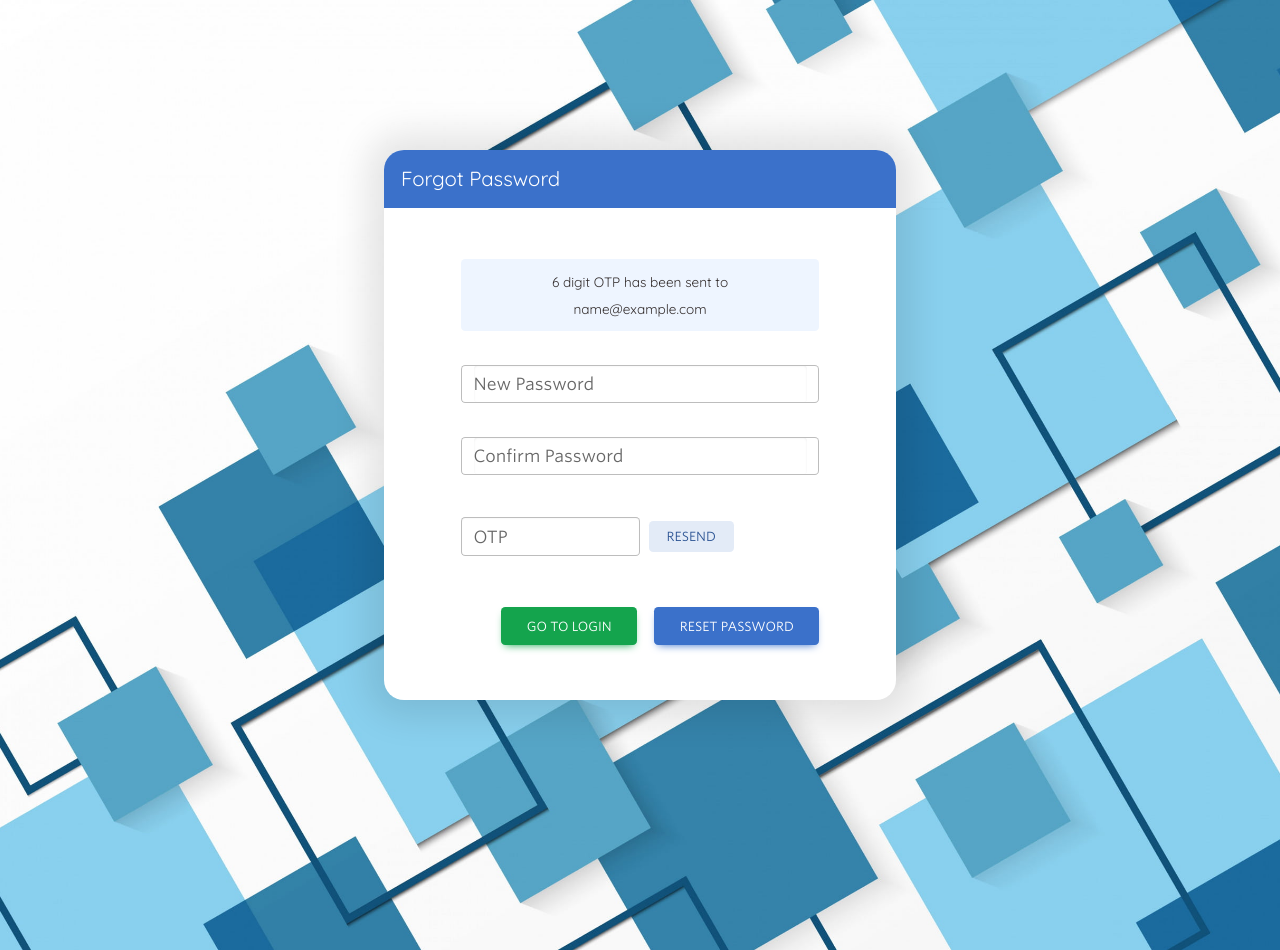
After one commit to darknorth10/Capstone_System, a Django app: a page that uses templates/Login/base.html in a window 1280 px wide. The commit adds this page. Run offline with Django 4.2, Linux system fonts and the light colour scheme; tables that the repository leaves empty hold one stand-in row (values such as "Sample post"); one stand-in notice (Sample message) is shown; some libraries are stand-ins or nearby versions.

Commit message:
reset dorgot pass done

```diff
--- a/LoginAuthentication/forms.py
+++ b/LoginAuthentication/forms.py
@@ -1,7 +1,9 @@
 from django import forms
+from django.forms import TextInput, PasswordInput
 from django.contrib.auth.forms import UserCreationForm, UserChangeForm
 
 from .models import CustomUser
+from django.core.exceptions import ValidationError
 
 
 # Modified Registration form due to custom user model
@@ -20,3 +22,13 @@ class CustomUserChangeForm(UserChangeForm):
 class LoginForm(forms.Form):
   username = forms.CharField(max_length=25, required=True)
   password = forms.CharField(max_length=25, required=True, widget=forms.PasswordInput)
+
+
+class ForgotPassForm(forms.Form):
+   password1 = forms.CharField(max_length=20, widget=PasswordInput(attrs={'class': 'form-control'}))
+   password2 = forms.CharField(max_length=20, widget=PasswordInput(attrs={'class': 'form-control'}))
+   otp = forms.CharField(max_length=6, widget=TextInput(attrs={'class': 'form-control text-center', 'maxlength': 6}))
+
+   def clean(self):
+      if self.cleaned_data.get('password2') != self.cleaned_data.get('password1'):
+          raise ValidationError('Passwords do not match')
--- a/LoginAuthentication/models.py
+++ b/LoginAuthentication/models.py
@@ -8,6 +8,6 @@ ROLE_CHOICES = [
 
 class CustomUser(AbstractUser):
   role = models.CharField(max_length=7, choices=ROLE_CHOICES, default="Cashier")
-
+  otp = models.CharField(max_length=6, null=True)
   def __str__(self):
     return self.username
--- a/LoginAuthentication/urls.py
+++ b/LoginAuthentication/urls.py
@@ -4,6 +4,8 @@ from . import views
 urlpatterns = [
   path('login/', views.login_page, name="login"),
   path('logout/', views.logout_user, name="logout"),
-  path('forgot_password/<int:id>/', views.forgot_password, name="forgot_password"),
+  path('check_email/', views.email_check, name="check_email"),
+  path('forgot_password/<username>/', views.forgot_password, name="forgot_password"),
+  path('resend_otp/<username>/', views.resend_otp, name="resend_otp"),
 
   ]
--- a/LoginAuthentication/views.py
+++ b/LoginAuthentication/views.py
@@ -1,19 +1,25 @@
 from django.shortcuts import render, redirect
 from django.contrib.auth import authenticate, login, logout
-from . import forms
+from .forms import ForgotPassForm, LoginForm
 from django.contrib import messages
 from AuditTrail.models import AuditTrail
 from django.contrib.auth.forms import PasswordChangeForm
+from .models import CustomUser
+import random
+from django.core.cache import cache
+from django.core.mail import send_mail
+from django.contrib.auth.hashers import make_password
+
 
 # Create your views here.
 
 
 def login_page(request):
-  form = forms.LoginForm()
+  form = LoginForm()
   message = ''
 
   if request.method == "POST":
-    form = forms.LoginForm(request.POST)
+    form = LoginForm(request.POST)
 
     if form.is_valid():
       user = authenticate(
@@ -30,9 +36,9 @@ def login_page(request):
       else:
         print("Wrong username or pass")
         message = "Wrong username or password"
-        form = forms.LoginForm()
+        form = LoginForm()
     else:
-      form = forms.LoginForm()
+      form = LoginForm()
 
   return render(request, 'Login/login.html', context={'form': form, 'message': message})
 
@@ -44,5 +50,116 @@ def logout_user(request):
   return render(request, 'Login/logout.html', context={'message':message})
 
 
+def email_check(request):
+  message = None
+  if request.method == 'POST':
+    username = request.POST.get('username')
+
+    if CustomUser.objects.filter(username=username).exists():
+      # check if user has email
+      curr_user = CustomUser.objects.get(username=username)
+
+      if curr_user.email is not None:
+        #=====================Send OTP to Email =================#
+
+        #otp generator
+        otp = random.randint(100000, 999999)
+        print(otp)
+
+        cache.set('otp', otp, 30)
+        curr_user.otp = cache.get('otp')
+
+        # ================ send email =================
+        a = cache.get('otp')
+        send_mail(
+          'Reset your Password',
+            f'Here is your OTP {a} please do not share it with others.',
+            '',
+            [curr_user.email],
+            fail_silently=False,
+        )
+
+        curr_user.save()
+
+        return redirect('forgot_password', username)
+
+      else:
+        message = 'Username does not exist.'
+
+
+    else:
+      message = 'Username does not exist'
+
+
+
+  return render(request, 'Login/check_email.html', context={'error_message': message})
+
+# forgot password
 def forgot_password(request, username):
-    return render(request, 'Login/resetpass.html', context)
+
+  if CustomUser.objects.filter(username=username).exists():
+    changepassuser = CustomUser.objects.get(username=username)
+
+  else:
+
+    return redirect('check_email')
+
+
+  form = ForgotPassForm()
+
+  if request.method == 'POST':
+
+    form = ForgotPassForm(request.POST)
+
+    if form.is_valid():
+      if form.cleaned_data['otp'] == changepassuser.otp:
+        new_password = form.cleaned_data['password1']
+        changepassuser.password = make_password(new_password)
+        changepassuser.save()
+        messages.success(request, 'Password has been changed successfully.')
+        return redirect('login')
+    else:
+      messages.error(request, 'OTP is invalid or incorrect.')
+
+      print(form.errors)
+
+
+  context = {
+    'form': form,
+    'changeuser': changepassuser,
+    }
+
+  reset_user = CustomUser.objects.get(username=username)
+  return render(request, 'Login/forgot_password.html', context)
+
+
+def resend_otp(request, username):
+        curr_user = CustomUser.objects.get(username=username)
+
+    #=====================Send OTP to Email =================#
+        #otp generator
+        otp = random.randint(100000, 999999)
+
+
+        if cache.get('otp') is not None:
+          print(cache.get('otp'))
+          messages.error(request, 'Error resending OTP, wait for 30 secods to resend.')
+
+        else:
+
+          cache.add('otp', otp, 30)
+          a = cache.get('otp')
+          curr_user.otp = cache.get('otp')
+          curr_user.save()
+          print(cache.get('otp'))
+
+          send_mail(
+            'Reset your Password',
+            f'Here is your new OTP {a} please do not share it with others.',
+            '',
+            [curr_user.email],
+            fail_silently=False,
+          )
+
+          messages.success(request, 'OTP has been resent successfully.')
+        return redirect('forgot_password', username)
--- a/static/css/login.css
+++ b/static/css/login.css
@@ -28,18 +28,37 @@ body {
     background-size: cover;
     height: 100vh;
     width: 100vw;
-    display: flex;
-    align-items: center;
-    justify-content: center;
 }
+
 .main {
-    width: 60%;
-    height: 550px;
+    width: 70%;
+    height: 600px;
     background: white;
+    margin: 150px auto;
     border-radius: 20px;
     box-shadow: 0px 0px 35px 17px rgba(0,0,0,0.1);
     display: flex;
     animation: fade-in-right 0.6s cubic-bezier(0.390, 0.575, 0.565, 1.000) both;
+}
+
+.forgot {
+  width: 40%;
+  height: 550px;
+  background: white;
+  border-radius: 20px;
+  box-shadow: 0px 0px 35px 17px rgba(0,0,0,0.1);
+  animation: fade-in-right 0.6s cubic-bezier(0.390, 0.575, 0.565, 1.000) both;
+  margin: 150px auto;
+}
+
+.forgot_email {
+  width: 40%;
+  height: 290px;
+  background: white;
+  border-radius: 20px;
+  box-shadow: 0px 0px 35px 17px rgba(0,0,0,0.1);
+  animation: fade-in-right 0.6s cubic-bezier(0.390, 0.575, 0.565, 1.000) both;
+  margin: 150px auto;
 }
 
 .left, .right {
@@ -86,7 +105,7 @@ body {
   flex-direction: column;
 }
 .right-upper {
-  height: 40%;
+  height: 35%;
   display: flex;
   flex-direction: column;
   align-items: center;
@@ -134,7 +153,6 @@ body {
 
 #login-form button {
   width: 100%;
-  margin: 20px 0;
   padding: 10px;
   background: #0142ab;
   border:0;
@@ -190,3 +208,13 @@ body {
     opacity: 1;
   }
 }
+
+#alert_box {
+  position: absolute;
+  top: -10%;
+  left: 23%;
+  width: 60%;
+  text-align: center;
+  z-index: 999;
+  transition: all 0.6s;
+}
--- a/templates/Login/base.html
+++ b/templates/Login/base.html
@@ -8,17 +8,40 @@
 
     <!-- system icon -->
     <link rel="icon" type="image/x-icon" href="{% static 'images/dtlogo.png'%}">
+
+    <!-- Bootstrap -->
+    <link href="https://cdnjs.cloudflare.com/ajax/libs/mdb-ui-kit/6.1.0/mdb.min.css" rel="stylesheet"/>
+
+    <!-- fonts -->
+    <link rel="preconnect" href="https://fonts.googleapis.com"><link rel="preconnect" href="https://fonts.gstatic.com" crossorigin><link href="https://fonts.googleapis.com/css2?family=Montserrat:wght@200;300;400&family=Quicksand&family=Barlow:wght@300;400;500&family=Ubuntu+Mono&display=swap" rel="stylesheet">
+
     <!-- Custom Styles -->
     <link rel="stylesheet" href="{% static 'css/login.css' %}"/>
   </head>
   <body>
+    {% if messages %}
+
+          {% for message in messages  %}
+          <div class="alert alert-{%  if message.tags == 'error'%}{{ 'danger' }}{% else %}{{ message.tags }}{% endif %} shadow-lg border d-flex align-items-center" id="alert_box">
+            <h5 class="flex-grow-1">{{ message }}</h5>
+            <a href="#" class="btn-close" style="font-size: 0.7rem;" id="close_alert"></a>
+          </div>
+          {% endfor %}
+
+    {% endif %}
+
     {% block content %}
     {% endblock content %}
+
+    <script type="text/javascript" src="https://cdnjs.cloudflare.com/ajax/libs/mdb-ui-kit/6.1.0/mdb.min.js"></script>
+    <script src="{% static 'js/jquery.min.js'%}"></script>
+    <script>
+      $(document).ready(function() {
+        $("#id_username").focus()
+      })
+    </script>
+    <script src="{% static 'js/script.js' %}"></script>
+
   </body>
-  <script src="{% static 'js/jquery.min.js'%}"></script>
-  <script>
-    $(document).ready(function() {
-      $("#id_username").focus()
-    })
-  </script>
+
 </html>
--- /dev/null
+++ b/templates/Login/forgot_password.html
@@ -0,0 +1,56 @@
+{% extends 'Login/base.html'%}
+
+{% block content %}
+  <div class="forgot overflow-hidden ">
+    <h1 class="bg-primary p-3 text-white" style="font-family: 'Quicksand';  font-size: 1.2rem;">Forgot Password</h1>
+
+    <form class="p-3" method="post">
+      {% csrf_token %}
+
+      <div class="row w-75 mx-auto">
+        <div class="px-4 mt-4 mb-2 py-2 text-center rounded" style="background-color: rgb(238, 245, 255);">
+          <span class="text-dark" style="font-size: 0.8rem; font-family: 'Quicksand';">6 digit OTP has been sent to {{ changeuser.email }}</span>
+        </div>
+        {% if form.non_field_errors %}
+          <div class="errs col-12 mt-4 mb-2 rounded" style="background-color: rgb(255, 238, 238);">
+            <span class="text-danger text-center" style="font-size: 0.8rem; font-family: 'Quicksand';">{{ form.non_field_errors }}</span>
+          </div>
+        {% endif %}
+
+
+        <div class="col-12 form-outline mt-4 mb-2">
+          {{ form.password1 }}
+          <label class="form-label" for="form1Example1">New Password</label>
+        </div>
+
+        <div class="col-12 form-outline mt-4 mb-4 text-center">
+          {{ form.password2 }}
+          <label class="form-label" for="form1Example1">Confirm Password</label>
+        </div>
+
+        <div class="col-6 p-0">
+          <div class="form-outline mt-3 mb-4">
+            {{ form.otp }}
+            <label class="form-label" for="form1Example1">OTP</label>
+          </div>
+        </div>
+
+        <div class="col-6 p-0 d-flex align-items-center ps-2">
+          <a href="{% url 'resend_otp' changeuser.username %}" class="btn btn-sm btn-secondary mb-2 w-50">Resend</a>
+        </div>
+
+
+
+
+        <div class="col-12 p-0 mt-4 mx-auto d-flex justify-content-end">
+          <a href="{% url 'login' %}" class="btn btn-success me-3">Go to login</a><button class="btn btn-primary">Reset Password</button>
+        </div>
+      </div>
+
+
+
+    </form>
+
+
+  </div>
+{% endblock %}
--- a/templates/Login/login.html
+++ b/templates/Login/login.html
@@ -22,6 +22,9 @@
             {% csrf_token %}
             {{ form.as_p }}
             <p><button class="btn" type="submit">Login</button></p>
+            <div class="col my-3 pb-4">
+              <a href="{% url 'check_email' %}">Forgot Password?</a>
+            </div>
           </form>
         </div>
     </div>
```
Also changed, not shown: SIS_Dunmark_Tileshop/settings.py (+13 -1 lines), templates/Login/check_email.html (added, +36 -0 lines), templates/Login/resetpass.html (deleted, +0 -50 lines), templates/UserInterface/resetpass.html (+6 -1 lines), LoginAuthentication/migrations/0003_customuser_otp.py (added), SalesTransaction/migrations/0046_alter_transaction_installment_due.py (added), SalesTransaction/migrations/0047_alter_transaction_installment_due.py (added), SalesTransaction/migrations/0048_alter_transaction_installment_due.py (added), SalesTransaction/migrations/0049_alter_transaction_installment_due.py (added).
